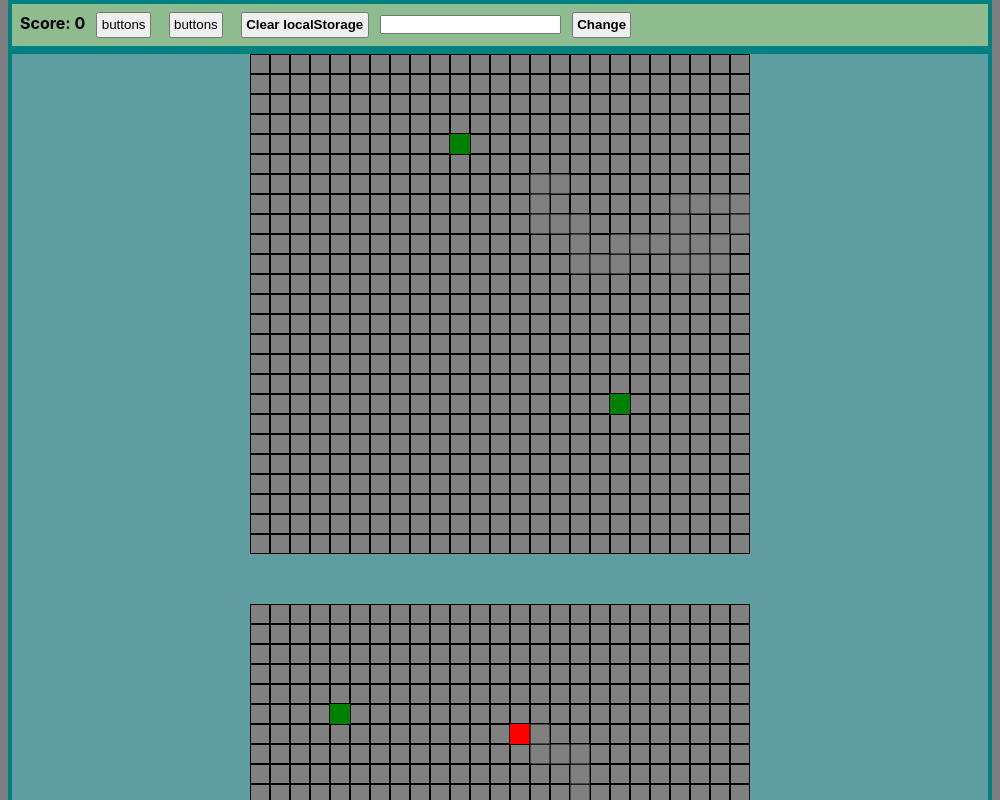
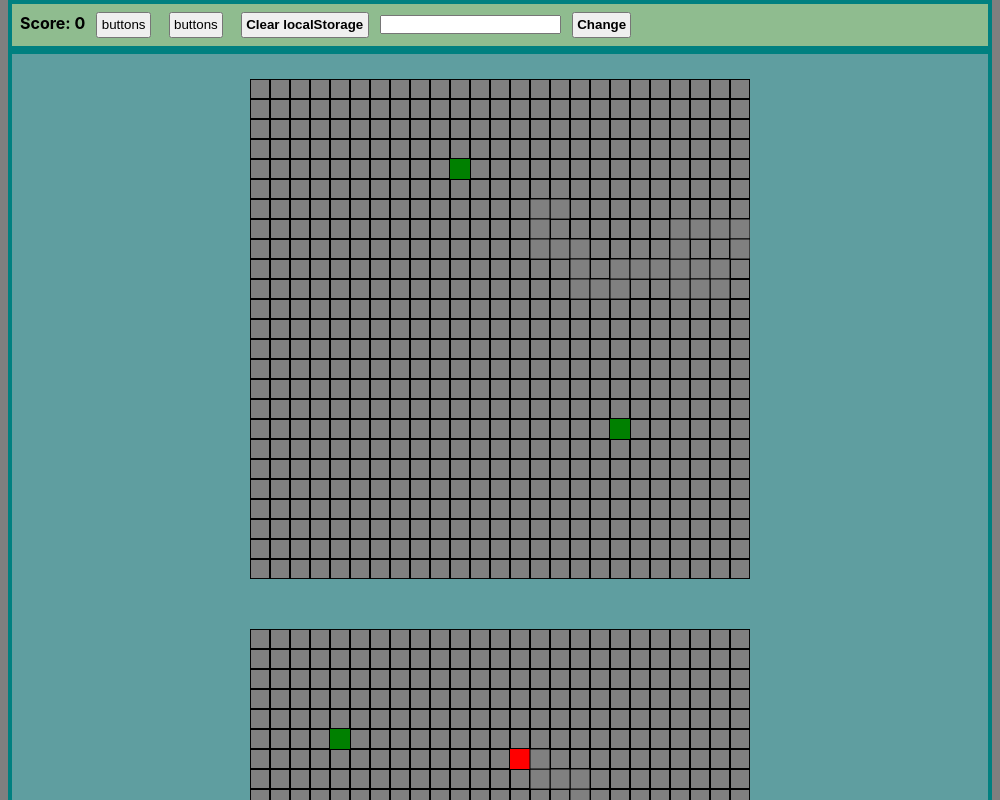
Before and after one commit to Rainymy/SnakeAI, an Electron app: page index.html in a window 1000 px wide. Shown: the top 800 px of the page. Drawn offline with Linux system fonts and the light colour scheme.

Commit message:
Update index.css

```diff
--- a/src/index.css
+++ b/src/index.css
@@ -65,6 +65,7 @@ canvas {
   grid-auto-rows: 500px;
 
   justify-content: center;
+  padding: 25px 0;
   background-color: cadetblue;
 }
 #gameOver {
```
